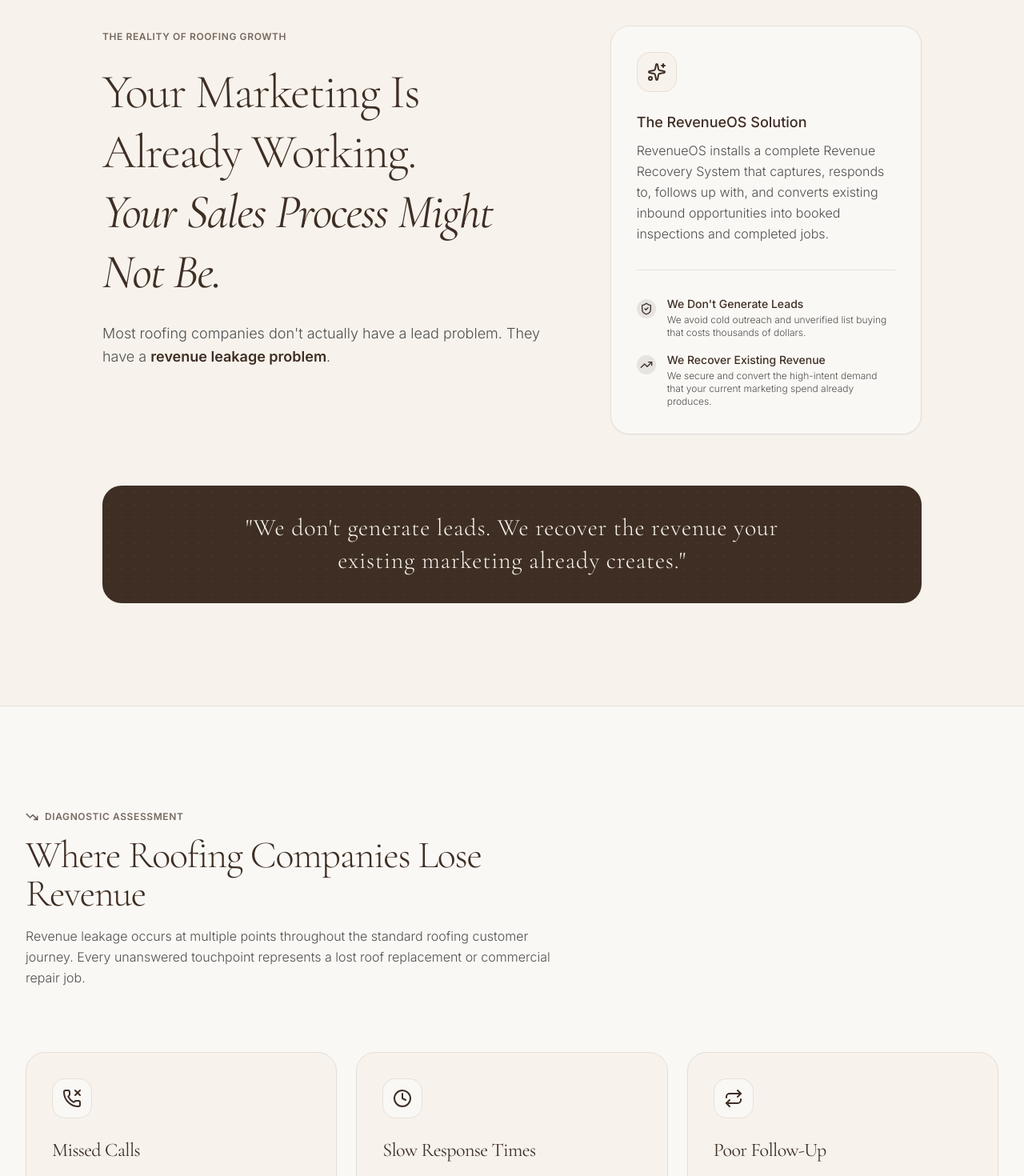
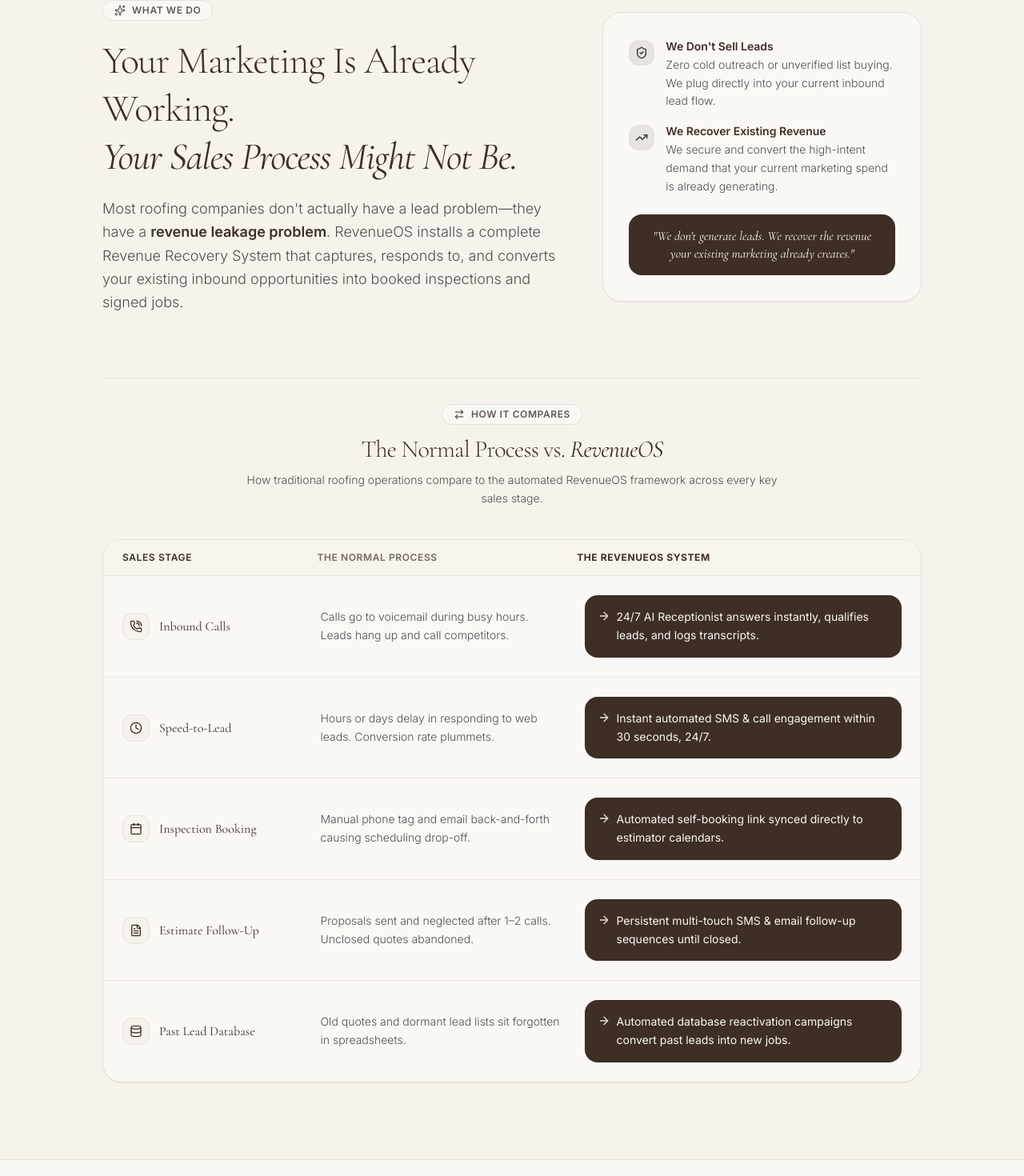
Before and after one commit to vishruthcore-web/ridgevyn-website, a React (Vite) app: page / in a window 1280 px wide. Shown: the part 896-2366 px from the top of the page at 80% size. Built offline with nearby package versions, Linux system fonts and the light colour scheme.

Commit message:
Add files via upload

```diff
--- a/src/App.tsx
+++ b/src/App.tsx
@@ -9,7 +9,6 @@
 import ValueProposition from './components/ValueProposition';
 import RevenueLeakage from './components/RevenueLeakage';
 import RevenueOS from './components/RevenueOS';
-import Pricing from './components/Pricing';
 import YearOne from './components/YearOne';
 import CalendlyEmbed from './components/CalendlyEmbed';
 import ThankYou from './components/ThankYou';
@@ -57,7 +56,6 @@
             <ValueProposition />
             <RevenueLeakage />
             <RevenueOS />
-            <Pricing scrollToSection={scrollToSection} />
             <YearOne />
             <CalendlyEmbed navigate={navigate} />
           </>
--- a/src/components/Footer.tsx
+++ b/src/components/Footer.tsx
@@ -52,15 +52,6 @@
                   className="hover:text-white transition-colors cursor-pointer"
                 >
                   RevenueOS
-                </button>
-              </li>
-              <li>
-                <button
-                  id="footer-link-pricing"
-                  onClick={() => handleNavClick('pricing')}
-                  className="hover:text-white transition-colors cursor-pointer"
-                >
-                  Pricing
                 </button>
               </li>
             </ul>
--- a/src/components/LegalPage.tsx
+++ b/src/components/LegalPage.tsx
@@ -360,12 +360,9 @@
                 </section>
 
                 <section id="terms-section-pricing" className="space-y-3">
-                  <h3 className="font-serif text-xl font-normal text-brand-brown-rich">9. Pricing Disclaimer</h3>
+                  <h3 className="font-serif text-xl font-normal text-brand-brown-rich">9. Commercial Terms & Engagement</h3>
                   <p>
-                    Any service pricing, fee estimates, or packaging descriptions referenced on this Website are for general informational purposes only and are subject to change without notice. No binding pricing quotes are issued directly through the public Website.
-                  </p>
-                  <p>
-                    Final binding pricing and payment terms for our commercial B2B consulting or RevenueOS implementations are set forth exclusively in a separate Master Services Agreement (MSA) or statement of work signed by the authorized officers of Ridgevyn Private Limited and the client.
+                    No binding commercial quotes are issued directly through the public Website. All service fees, payment terms, and scope descriptions for our commercial B2B consulting or RevenueOS implementations are established exclusively in a separate Master Services Agreement (MSA) or statement of work signed by authorized representatives and the client.
                   </p>
                 </section>
 
--- a/src/components/Navbar.tsx
+++ b/src/components/Navbar.tsx
@@ -93,15 +93,6 @@
             RevenueOS
           </button>
           <button
-            id="nav-link-pricing"
-            onClick={() => handleNavClick('pricing')}
-            className={`text-sm font-medium transition-colors duration-300 cursor-pointer ${
-              forceDarkText ? 'text-brand-grey-dark hover:text-brand-brown-rich' : 'text-[#FAF8F5]/80 hover:text-white'
-            }`}
-          >
-            Pricing
-          </button>
-          <button
             id="nav-link-bookdemo"
             onClick={() => handleNavClick('calendly-section')}
             className={`flex items-center gap-1 text-sm font-medium px-5 py-2.5 rounded-full hover:scale-[1.02] active:scale-[0.98] transition-all shadow-xs cursor-pointer ${
@@ -158,13 +149,6 @@
                 RevenueOS
               </button>
               <button
-                id="mobile-nav-link-pricing"
-                onClick={() => handleNavClick('pricing')}
-                className="text-left text-base font-medium text-brand-grey-dark hover:text-brand-brown-rich"
-              >
-                Pricing
-              </button>
-              <button
                 id="mobile-nav-link-bookdemo"
                 onClick={() => handleNavClick('calendly-section')}
                 className="w-full flex items-center justify-center gap-2 text-base font-medium bg-brand-brown-rich text-brand-bg py-3.5 rounded-xl hover:bg-brand-brown-rich/90 transition-colors"
--- a/src/components/RevenueLeakage.tsx
+++ b/src/components/RevenueLeakage.tsx
@@ -8,6 +8,7 @@
   FileX,
   Database,
   Link2Off,
+  BarChart3,
   TrendingDown
 } from 'lucide-react';
 
@@ -52,6 +53,11 @@
     title: 'Disconnected Sales Processes',
     description: 'Inconsistent lead hand-offs between admin staff, estimators, and project managers.',
     icon: Link2Off,
+  },
+  {
+    title: 'Untracked Pipeline Drop-Off',
+    description: 'Lack of real-time visibility into where prospects stall or abandon the sales journey before closing.',
+    icon: BarChart3,
   }
 ];
 
@@ -76,27 +82,27 @@
           </p>
         </div>
 
-        {/* Premium Grid Cards */}
-        <div className="grid grid-cols-1 sm:grid-cols-2 lg:grid-cols-3 gap-6">
+        {/* Premium Grid Cards (8 items = 2 rows of 4 on desktop, 4 rows of 2 on tablet) */}
+        <div className="grid grid-cols-1 sm:grid-cols-2 lg:grid-cols-4 gap-6">
           {leakageCards.map((card, idx) => {
             const Icon = card.icon;
             return (
               <div
                 id={`leakage-card-${idx}`}
                 key={idx}
-                className="group relative bg-brand-bg hover:bg-brand-brown-rich hover:text-[#F7F3EC] p-8 rounded-3xl border border-brand-beige-subtle shadow-xs transition-all duration-300 flex flex-col justify-between"
+                className="group relative bg-brand-bg hover:bg-brand-brown-rich hover:text-[#F7F3EC] p-7 rounded-3xl border border-brand-beige-subtle shadow-xs transition-all duration-300 flex flex-col justify-between"
               >
                 <div>
                   {/* Icon with circular warm beige background */}
                   <div className="p-3 bg-brand-cream-light group-hover:bg-white/10 rounded-2xl w-fit border border-brand-beige-subtle group-hover:border-white/10 text-brand-brown-rich group-hover:text-brand-bg transition-colors mb-6">
-                    <Icon className="w-6 h-6" />
+                    <Icon className="w-5 h-5" />
                   </div>
 
-                  <h3 className="font-serif text-2xl font-normal tracking-tight mb-3">
+                  <h3 className="font-serif text-xl font-normal tracking-tight mb-2.5">
                     {card.title}
                   </h3>
 
-                  <p className="text-sm text-brand-grey-dark group-hover:text-[#F7F3EC]/80 font-light leading-relaxed">
+                  <p className="text-xs sm:text-sm text-brand-grey-dark group-hover:text-[#F7F3EC]/80 font-light leading-relaxed">
                     {card.description}
                   </p>
                 </div>
--- a/src/components/ValueProposition.tsx
+++ b/src/components/ValueProposition.tsx
@@ -1,76 +1,185 @@
 import React from 'react';
-import { motion } from 'motion/react';
-import { Sparkles, TrendingUp, ShieldCheck } from 'lucide-react';
+import {
+  Sparkles,
+  ShieldCheck,
+  TrendingUp,
+  ArrowRightLeft,
+  PhoneCall,
+  Clock,
+  Calendar,
+  FileText,
+  Database,
+  ArrowRight
+} from 'lucide-react';
 
 export default function ValueProposition() {
+  const comparisons = [
+    {
+      stage: 'Inbound Calls',
+      normal: 'Calls go to voicemail during busy hours. Leads hang up and call competitors.',
+      revenueOS: '24/7 AI Receptionist answers instantly, qualifies leads, and logs transcripts.',
+      icon: PhoneCall,
+    },
+    {
+      stage: 'Speed-to-Lead',
+      normal: 'Hours or days delay in responding to web leads. Conversion rate plummets.',
+      revenueOS: 'Instant automated SMS & call engagement within 30 seconds, 24/7.',
+      icon: Clock,
+    },
+    {
+      stage: 'Inspection Booking',
+      normal: 'Manual phone tag and email back-and-forth causing scheduling drop-off.',
+      revenueOS: 'Automated self-booking link synced directly to estimator calendars.',
+      icon: Calendar,
+    },
+    {
+      stage: 'Estimate Follow-Up',
+      normal: 'Proposals sent and neglected after 1–2 calls. Unclosed quotes abandoned.',
+      revenueOS: 'Persistent multi-touch SMS & email follow-up sequences until closed.',
+      icon: FileText,
+    },
+    {
+      stage: 'Past Lead Database',
+      normal: 'Old quotes and dormant lead lists sit forgotten in spreadsheets.',
+      revenueOS: 'Automated database reactivation campaigns convert past leads into new jobs.',
+      icon: Database,
+    },
+  ];
+
   return (
     <section
       id="value-prop"
-      className="py-24 sm:py-32 bg-brand-bg px-6 sm:px-8 border-b border-brand-beige-subtle"
+      className="py-16 sm:py-24 bg-brand-bg px-6 sm:px-8 border-b border-brand-beige-subtle"
     >
-      <div className="max-w-5xl mx-auto">
-        <div className="grid md:grid-cols-12 gap-12 lg:gap-16 items-start">
-          {/* Section Headers (Left/Top) */}
-          <div className="md:col-span-7 space-y-6">
-            <div className="inline-flex items-center gap-2 text-xs font-semibold uppercase tracking-wider text-brand-brown-rich/70">
-              The Reality of Roofing Growth
+      <div className="max-w-5xl mx-auto space-y-16 sm:space-y-20">
+
+        {/* PART 1: WHAT WE DO (Core Value Proposition) */}
+        <div className="grid md:grid-cols-12 gap-8 lg:gap-12 items-center">
+          {/* Headline & Explanation */}
+          <div className="md:col-span-7 space-y-5">
+            <div className="inline-flex items-center gap-2 px-3.5 py-1 rounded-full bg-brand-cream-light border border-brand-beige-subtle text-xs font-semibold uppercase tracking-wider text-brand-brown-rich/80">
+              <Sparkles className="w-3.5 h-3.5" />
+              What We Do
             </div>
 
-            <h2 id="value-prop-heading" className="font-serif text-4xl sm:text-5xl lg:text-6xl font-light text-brand-brown-rich leading-tight tracking-tight">
+            <h2 id="value-prop-heading" className="font-serif text-3xl sm:text-4xl lg:text-5xl font-light text-brand-brown-rich leading-tight tracking-tight">
               Your Marketing Is Already Working.<br />
               <span className="italic font-normal">Your Sales Process Might Not Be.</span>
             </h2>
 
-            <p id="value-prop-subheading" className="text-lg text-brand-grey-dark font-light leading-relaxed max-w-xl">
-              Most roofing companies don't actually have a lead problem. They have a <strong className="font-semibold text-brand-brown-rich">revenue leakage problem</strong>.
+            <p id="value-prop-subheading" className="text-base sm:text-lg text-brand-grey-dark font-light leading-relaxed">
+              Most roofing companies don't actually have a lead problem—they have a <strong className="font-semibold text-brand-brown-rich">revenue leakage problem</strong>. RevenueOS installs a complete Revenue Recovery System that captures, responds to, and converts your existing inbound opportunities into booked inspections and signed jobs.
             </p>
           </div>
 
-          {/* Explanation Cards (Right/Bottom) */}
-          <div className="md:col-span-5 space-y-8 bg-brand-cream-light p-8 rounded-3xl border border-brand-beige-subtle shadow-xs">
-            <div className="space-y-6">
-              <div className="p-3 bg-brand-bg rounded-2xl w-fit border border-brand-beige-subtle text-brand-brown-rich">
-                <Sparkles className="w-6 h-6" />
-              </div>
-              <p className="text-brand-grey-dark text-base leading-relaxed font-light">
-                <strong className="font-medium text-brand-brown-rich text-lg block mb-2">The RevenueOS Solution</strong>
-                RevenueOS installs a complete Revenue Recovery System that captures, responds to, follows up with, and converts existing inbound opportunities into booked inspections and completed jobs.
-              </p>
-            </div>
-
-            <hr className="border-brand-beige-subtle" />
-
+          {/* Key Value Cards */}
+          <div className="md:col-span-5 bg-brand-cream-light p-6 sm:p-8 rounded-3xl border border-brand-beige-subtle shadow-xs space-y-6">
             <div className="space-y-4">
               <div className="flex items-start gap-3.5">
-                <div className="p-1 bg-brand-brown-rich/10 rounded-full text-brand-brown-rich mt-1">
+                <div className="p-2 bg-brand-brown-rich/10 rounded-xl text-brand-brown-rich shrink-0 mt-0.5">
                   <ShieldCheck className="w-4 h-4" />
                 </div>
                 <div>
-                  <h4 className="font-medium text-brand-brown-rich text-sm">We Don't Generate Leads</h4>
-                  <p className="text-brand-grey-dark text-xs font-light mt-0.5">We avoid cold outreach and unverified list buying that costs thousands of dollars.</p>
+                  <h4 className="font-semibold text-brand-brown-rich text-sm">We Don't Sell Leads</h4>
+                  <p className="text-brand-grey-dark text-xs sm:text-sm font-light mt-0.5 leading-relaxed">
+                    Zero cold outreach or unverified list buying. We plug directly into your current inbound lead flow.
+                  </p>
                 </div>
               </div>
 
               <div className="flex items-start gap-3.5">
-                <div className="p-1 bg-brand-brown-rich/10 rounded-full text-brand-brown-rich mt-1">
+                <div className="p-2 bg-brand-brown-rich/10 rounded-xl text-brand-brown-rich shrink-0 mt-0.5">
                   <TrendingUp className="w-4 h-4" />
                 </div>
                 <div>
-                  <h4 className="font-medium text-brand-brown-rich text-sm">We Recover Existing Revenue</h4>
-                  <p className="text-brand-grey-dark text-xs font-light mt-0.5">We secure and convert the high-intent demand that your current marketing spend already produces.</p>
+                  <h4 className="font-semibold text-brand-brown-rich text-sm">We Recover Existing Revenue</h4>
+                  <p className="text-brand-grey-dark text-xs sm:text-sm font-light mt-0.5 leading-relaxed">
+                    We secure and convert the high-intent demand that your current marketing spend is already generating.
+                  </p>
                 </div>
               </div>
+            </div>
+
+            <div className="p-4 bg-brand-brown-rich text-[#FAF8F5] rounded-2xl text-center">
+              <p className="font-serif text-sm sm:text-base font-light italic leading-snug">
+                "We don't generate leads. We recover the revenue your existing marketing already creates."
+              </p>
             </div>
           </div>
         </div>
 
-        {/* Dynamic Highlight Banner */}
-        <div className="mt-16 p-8 bg-brand-brown-rich text-[#F7F3EC] rounded-3xl text-center flex flex-col items-center justify-center relative overflow-hidden">
-          <div className="absolute inset-0 opacity-5 bg-[radial-gradient(#FAF8F5_1px,transparent_1px)] [background-size:16px_16px] pointer-events-none" />
-          <h3 className="font-serif text-2xl sm:text-3xl font-light tracking-wide max-w-2xl leading-snug">
-            "We don't generate leads. We recover the revenue your existing marketing already creates."
-          </h3>
+        {/* PART 2: PROCESS COMPARISON */}
+        <div className="pt-8 border-t border-brand-beige-subtle/80">
+          <div className="text-center max-w-2xl mx-auto mb-10">
+            <div className="inline-flex items-center gap-2 px-3.5 py-1 rounded-full bg-brand-cream-light border border-brand-beige-subtle text-xs font-semibold uppercase tracking-wider text-brand-brown-rich/80 mb-3">
+              <ArrowRightLeft className="w-3.5 h-3.5" />
+              How It Compares
+            </div>
+
+            <h3 className="font-serif text-2xl sm:text-3xl font-light text-brand-brown-rich leading-tight tracking-tight">
+              The Normal Process vs. <span className="italic font-normal">RevenueOS</span>
+            </h3>
+
+            <p className="text-xs sm:text-sm text-brand-grey-dark font-light mt-2 leading-relaxed">
+              How traditional roofing operations compare to the automated RevenueOS framework across every key sales stage.
+            </p>
+          </div>
+
+          {/* Compact Comparison Table */}
+          <div className="bg-brand-cream-light rounded-3xl border border-brand-beige-subtle overflow-hidden shadow-xs">
+            {/* Table Header Row (Desktop) */}
+            <div className="hidden md:grid md:grid-cols-12 bg-brand-bg/80 border-b border-brand-beige-subtle px-6 py-3.5 text-xs font-semibold uppercase tracking-wider text-brand-brown-rich">
+              <div className="col-span-3">Sales Stage</div>
+              <div className="col-span-4 text-brand-brown-rich/70">The Normal Process</div>
+              <div className="col-span-5 text-brand-brown-rich font-bold">The RevenueOS System</div>
+            </div>
+
+            {/* Rows */}
+            <div className="divide-y divide-brand-beige-subtle/80">
+              {comparisons.map((row, idx) => {
+                const Icon = row.icon;
+                return (
+                  <div
+                    key={idx}
+                    className="p-5 sm:p-6 md:grid md:grid-cols-12 md:items-center gap-4 hover:bg-brand-bg/40 transition-colors"
+                  >
+                    {/* Stage */}
+                    <div className="md:col-span-3 flex items-center gap-3 mb-2.5 md:mb-0">
+                      <div className="p-2 bg-brand-bg rounded-xl border border-brand-beige-subtle text-brand-brown-rich shrink-0">
+                        <Icon className="w-4 h-4" />
+                      </div>
+                      <span className="font-serif text-base font-normal text-brand-brown-rich">
+                        {row.stage}
+                      </span>
+                    </div>
+
+                    {/* Normal Process */}
+                    <div className="md:col-span-4 mb-3 md:mb-0 pr-0 md:pr-3">
+                      <span className="text-[11px] font-semibold uppercase tracking-wider text-brand-brown-rich/60 block md:hidden mb-1">
+                        Normal Process
+                      </span>
+                      <p className="text-xs sm:text-sm text-brand-grey-dark font-light leading-relaxed">
+                        {row.normal}
+                      </p>
+                    </div>
+
+                    {/* RevenueOS System */}
+                    <div className="md:col-span-5 bg-brand-brown-rich text-[#FAF8F5] p-3.5 sm:p-4 rounded-2xl shadow-xs">
+                      <span className="text-[11px] font-semibold uppercase tracking-wider text-brand-beige-subtle/80 block md:hidden mb-1">
+                        RevenueOS System
+                      </span>
+                      <p className="text-xs sm:text-sm text-[#FAF8F5] font-normal leading-relaxed flex items-start gap-2">
+                        <ArrowRight className="w-4 h-4 text-brand-beige-subtle shrink-0 mt-0.5" />
+                        <span>{row.revenueOS}</span>
+                      </p>
+                    </div>
+                  </div>
+                );
+              })}
+            </div>
+          </div>
         </div>
+
       </div>
     </section>
   );
--- a/src/types.ts
+++ b/src/types.ts
@@ -1,4 +1,4 @@
-export type ActiveTab = 'home' | 'revenue-os' | 'pricing' | 'book-demo' | 'thank-you' | 'privacy' | 'terms';
+export type ActiveTab = 'home' | 'revenue-os' | 'book-demo' | 'thank-you' | 'privacy' | 'terms';
 
 export interface LeakageItem {
   id: string;
@@ -11,5 +11,5 @@
   title: string;
   purpose: string;
   includes: string[];
-  outcome?: string;
+  outcome: string;
 }
```
Also changed, not shown: src/components/RevenueOS.tsx (+15 -8 lines).
